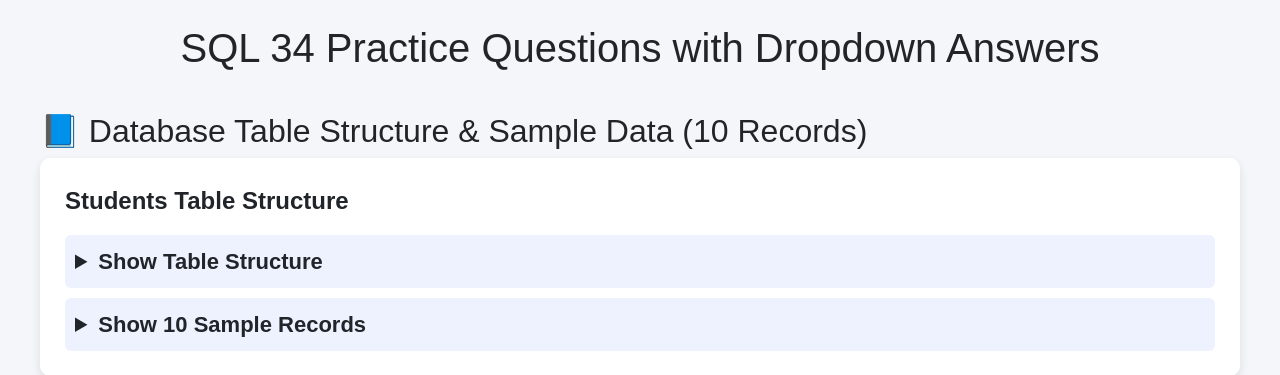
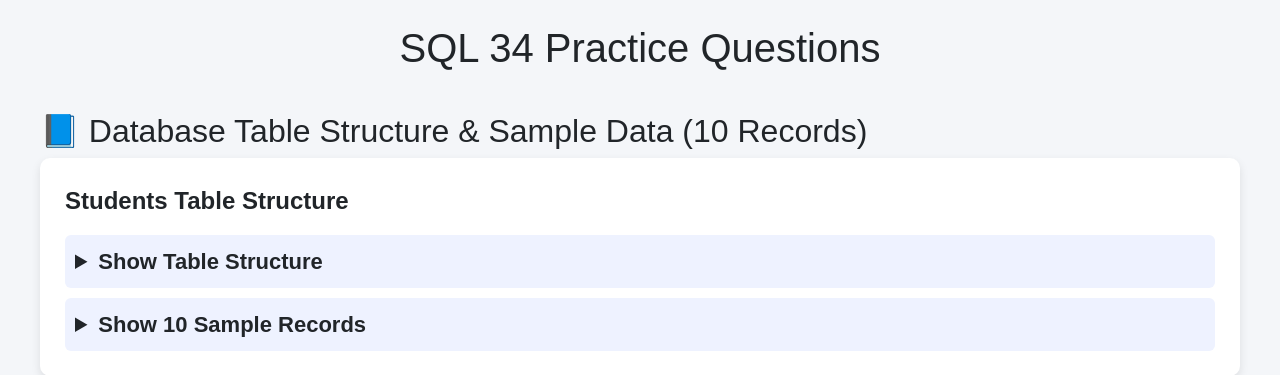
Before and after one commit to m1223/sql_marks, a PHP site: page /question.php in a window 1280 px wide. Shown: the part 105-480 px from the top of the page. Run offline with PHP 8.4, Linux system fonts and the light colour scheme; data comes from the database, SQL or seed files in the repository.

Commit message:
fix:question heading

```diff
--- a/question.php
+++ b/question.php
@@ -121,7 +121,7 @@ function get_question_mark($qid)
         </div>
     </div>
 </nav>
-<h1>SQL 34 Practice Questions with Dropdown Answers</h1>
+<h1>SQL 34 Practice Questions</h1>
 
 <h2>📘 Database Table Structure & Sample Data (10 Records)</h2>
 
```
